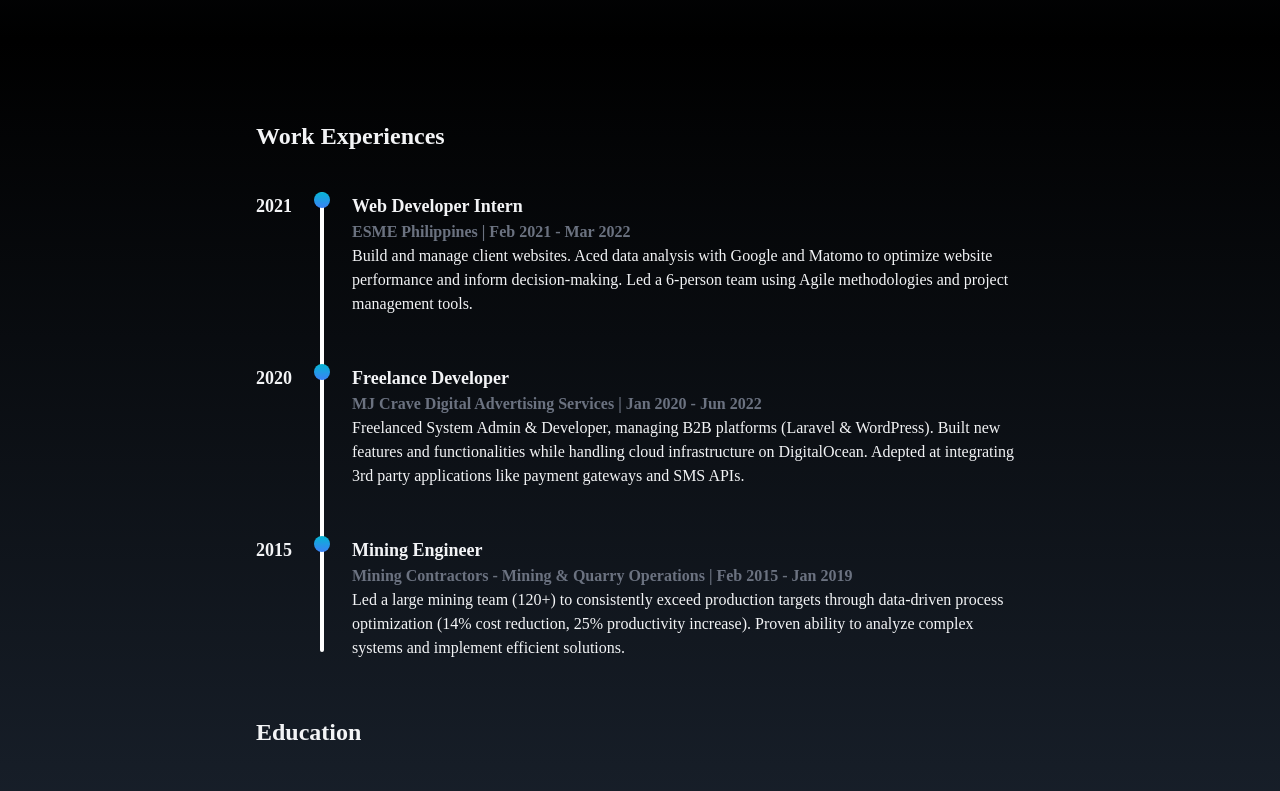
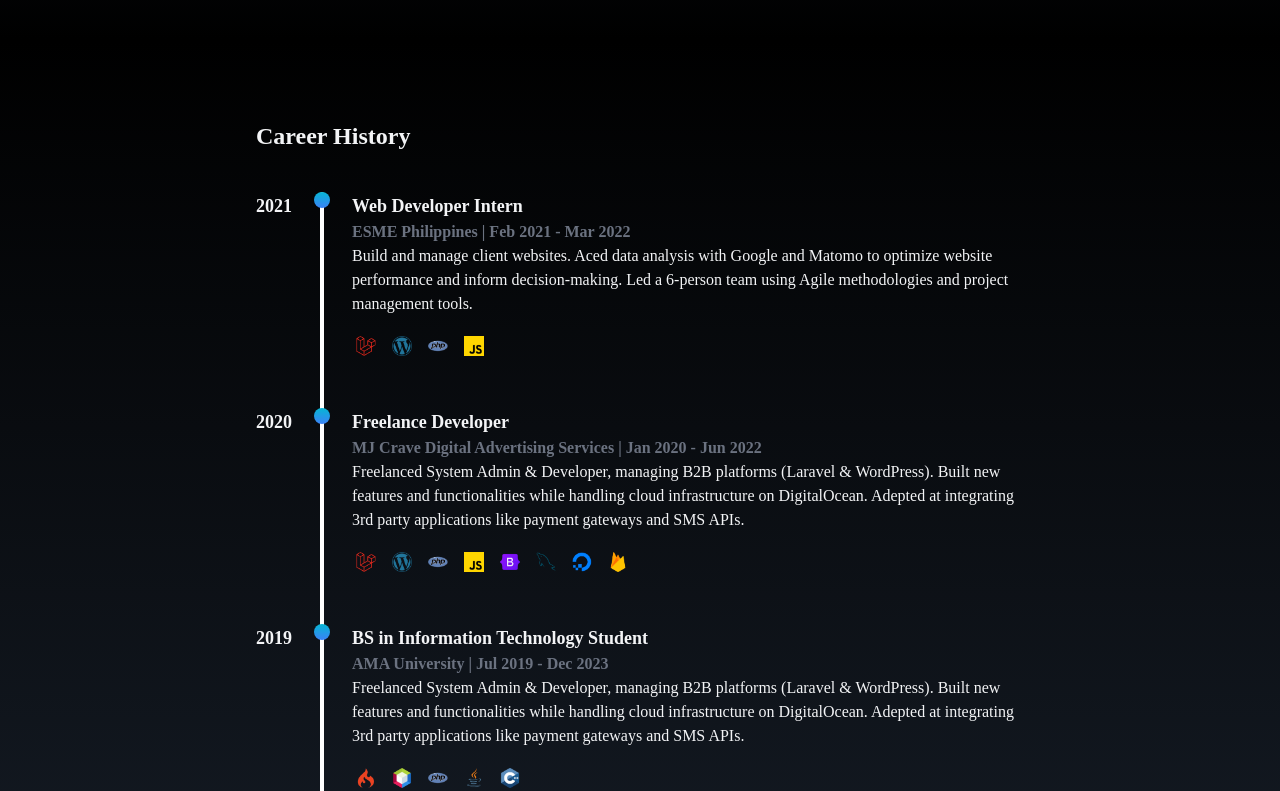
Before and after one commit to monddavila/monddavila.github.io, a React (Create React App) app: page / in a window 1280 px wide. Shown: the part 1560-2351 px from the top of the page. Built offline with nearby package versions, Linux system fonts and the light colour scheme.

Commit message:
added tech icons

```diff
--- a/src/components/Profile.jsx
+++ b/src/components/Profile.jsx
@@ -1,6 +1,18 @@
 import React from 'react'
 import { HiSave } from "react-icons/hi";
 import WorkExperience from './Experience';
+import Laravel from '../assets/laravel.png';
+import Wordpress from '../assets/wordpress.png';
+import Php from '../assets/php.png';
+import Javascript from '../assets/javascript.png';
+import Bootstrap from '../assets/bootstrap.png';
+import Digitalocean from '../assets/digitalocean.png';
+import Mysql from '../assets/mysql2.png';
+import Firebase from '../assets/firebase.png';
+import Cpp from '../assets/cpp.png';
+import Codeigniter from '../assets/codeigniter.png';
+import Netbeans from '../assets/netbeans.png';
+import Java from '../assets/java.png';
 
 const Profile = () => {
   return (
@@ -9,7 +21,7 @@ const Profile = () => {
 
                 <div className="py-20 max-w-[800px] w-full" name="experience">
                   <div className="container m-auto px-4">
-                    <h2 className="text-2xl font-semibold">Work Experiences</h2>
+                    <h2 className="text-2xl font-semibold">Career History</h2>
                     <div className="mt-10 relative before:absolute before:top-0 before:left-16 before:rounded-full before:bottom-10 sm:before:bottom-2 before:w-1 before:bg-white">
                       <div className="pl-24 relative before:w-4 before:h-4 before:bg-gradient-to-t before:from-blue-500 before:to-cyan-500 before:absolute before:rounded-full before:left-[58px]">
                         <h3 className="absolute left-0 text-lg font-semibold">2021</h3>
@@ -20,7 +32,22 @@ const Profile = () => {
                             duration="Feb 2021 - Mar 2022"
                             description="Build and manage client websites. Aced data analysis with Google and Matomo to optimize website performance and inform decision-making. Led a 6-person team using Agile methodologies and project management tools."
                           />
+                          <div className='flex row'>
+                            <div className=" p-1 rounded-full mr-2">
+                              <img className='w-5' src={Laravel} alt="Laravel icon" title="Laravel" />
+                            </div>
+                            <div className=" p-1 rounded-full mr-2">
+                              <img className='w-5' src={Wordpress} alt="Laravel icon" title="WordPress" />
+                            </div>
+                            <div className=" p-1 rounded-full mr-2">
+                              <img className='w-5' src={Php} alt="Laravel icon" title="PHP" />
+                            </div>
+                            <div className="p-1 rounded-full mr-2">
+                              <img className='w-5' src={Javascript} alt="Laravel icon" title="JavaScript" />
+                            </div>
+                          </div>
                         </p>
+
                       </div>
                       <div className="pl-24 mt-12 relative before:w-4 before:h-4 before:bg-gradient-to-t before:from-blue-500 before:to-cyan-500 before:absolute before:rounded-full before:left-[58px]">
                         <h3 className="absolute left-0 text-lg font-semibold">2020</h3>
@@ -31,8 +58,64 @@ const Profile = () => {
                             duration="Jan 2020 - Jun 2022"
                             description="Freelanced System Admin & Developer, managing B2B platforms (Laravel & WordPress). Built new features and functionalities while handling cloud infrastructure on DigitalOcean. Adepted at integrating 3rd party applications like payment gateways and SMS APIs."
                           />
+                          <div className='flex row'>
+                            <div className=" p-1 rounded-full mr-2">
+                              <img className='w-5' src={Laravel} alt="Laravel icon" title="Laravel" />
+                            </div>
+                            <div className=" p-1 rounded-full mr-2">
+                              <img className='w-5' src={Wordpress} alt="Laravel icon" title="WordPress" />
+                            </div>
+                            <div className=" p-1 rounded-full mr-2">
+                              <img className='w-5' src={Php} alt="Laravel icon" title="PHP" />
+                            </div>
+                            <div className="p-1 rounded-full mr-2">
+                              <img className='w-5' src={Javascript} alt="Laravel icon" title="JavaScript" />
+                            </div>
+                            <div className="p-1 rounded-full mr-2">
+                              <img className='w-5' src={Bootstrap} alt="Laravel icon" title="Bootstrap" />
+                            </div>
+                            <div className="p-1 rounded-full mr-2">
+                              <img className='w-5' src={Mysql} alt="Laravel icon" title="MySQL" />
+                            </div>
+                            <div className="p-1 rounded-full mr-2">
+                              <img className='w-5' src={Digitalocean} alt="Laravel icon" title="DigitalOcean" />
+                            </div>
+                            <div className="p-1 rounded-full mr-2">
+                              <img className='w-5' src={Firebase} alt="Laravel icon" title="Firebase" />
+                            </div>
+                          </div>
                         </p>
                       </div>
+
+                      <div className="pl-24 mt-12 relative before:w-4 before:h-4 before:bg-gradient-to-t before:from-blue-500 before:to-cyan-500 before:absolute before:rounded-full before:left-[58px]">
+                        <h3 className="absolute left-0 text-lg font-semibold">2019</h3>
+                        <p>
+                          <WorkExperience
+                            company="AMA University"
+                            position="BS in Information Technology Student"
+                            duration="Jul 2019 - Dec 2023"
+                            description="Freelanced System Admin & Developer, managing B2B platforms (Laravel & WordPress). Built new features and functionalities while handling cloud infrastructure on DigitalOcean. Adepted at integrating 3rd party applications like payment gateways and SMS APIs."
+                          />
+                          <div className='flex row'>
+                            <div className=" p-1 rounded-full mr-2">
+                              <img className='w-5' src={Codeigniter} alt="Laravel icon" title="CodeIgniter" />
+                            </div>
+                            <div className=" p-1 rounded-full mr-2">
+                              <img className='w-5' src={Netbeans} alt="Laravel icon" title="NetBeans" />
+                            </div>
+                            <div className=" p-1 rounded-full mr-2">
+                              <img className='w-5' src={Php} alt="Laravel icon" title="PHP" />
+                            </div>
+                            <div className="p-1 rounded-full mr-2">
+                              <img className='w-5' src={Java} alt="Laravel icon" title="Java" />
+                            </div>
+                            <div className="p-1 rounded-full mr-2">
+                              <img className='w-5' src={Cpp} alt="Laravel icon" title="C++" />
+                            </div>
+                          </div>
+                        </p>
+                      </div>
+
                       <div className="pl-24 mt-12 relative before:w-4 before:h-4 before:bg-gradient-to-t before:from-blue-500 before:to-cyan-500 before:absolute before:rounded-full before:left-[58px]">
                         <h3 className="absolute left-0 text-lg font-semibold">2015</h3>
                         <p>
```
